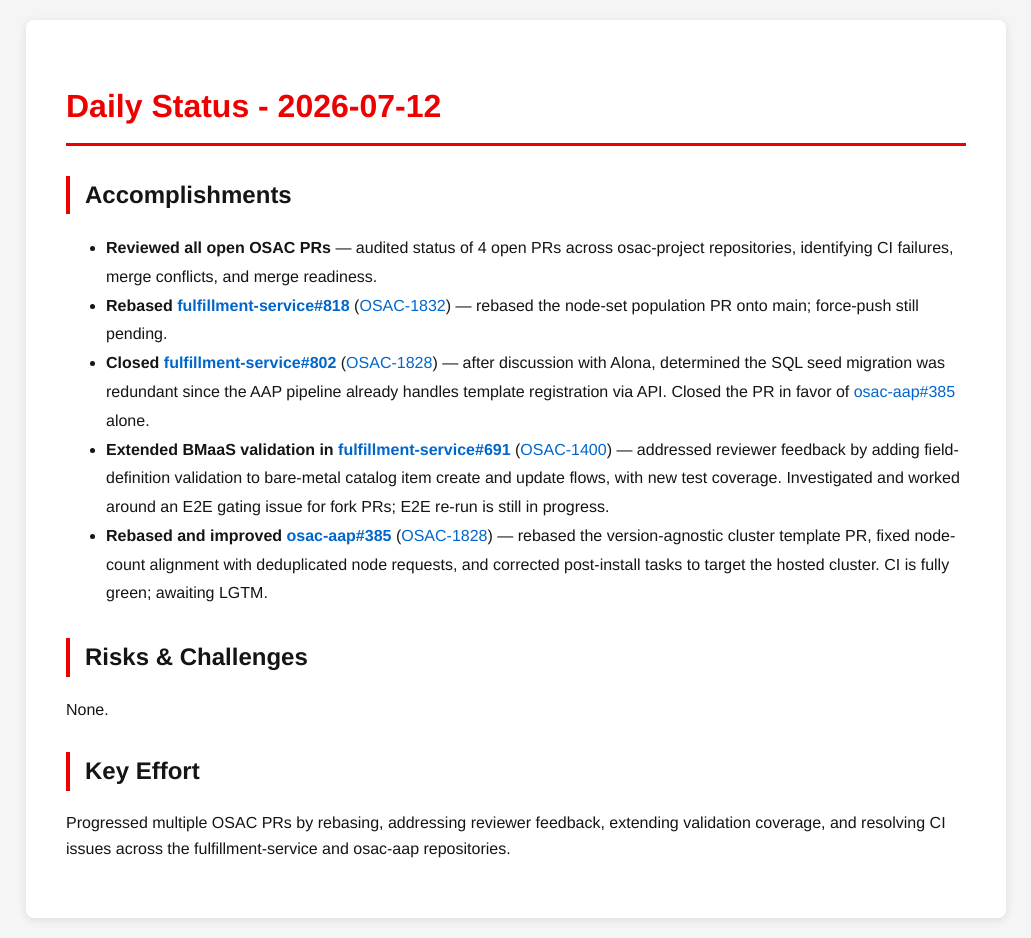
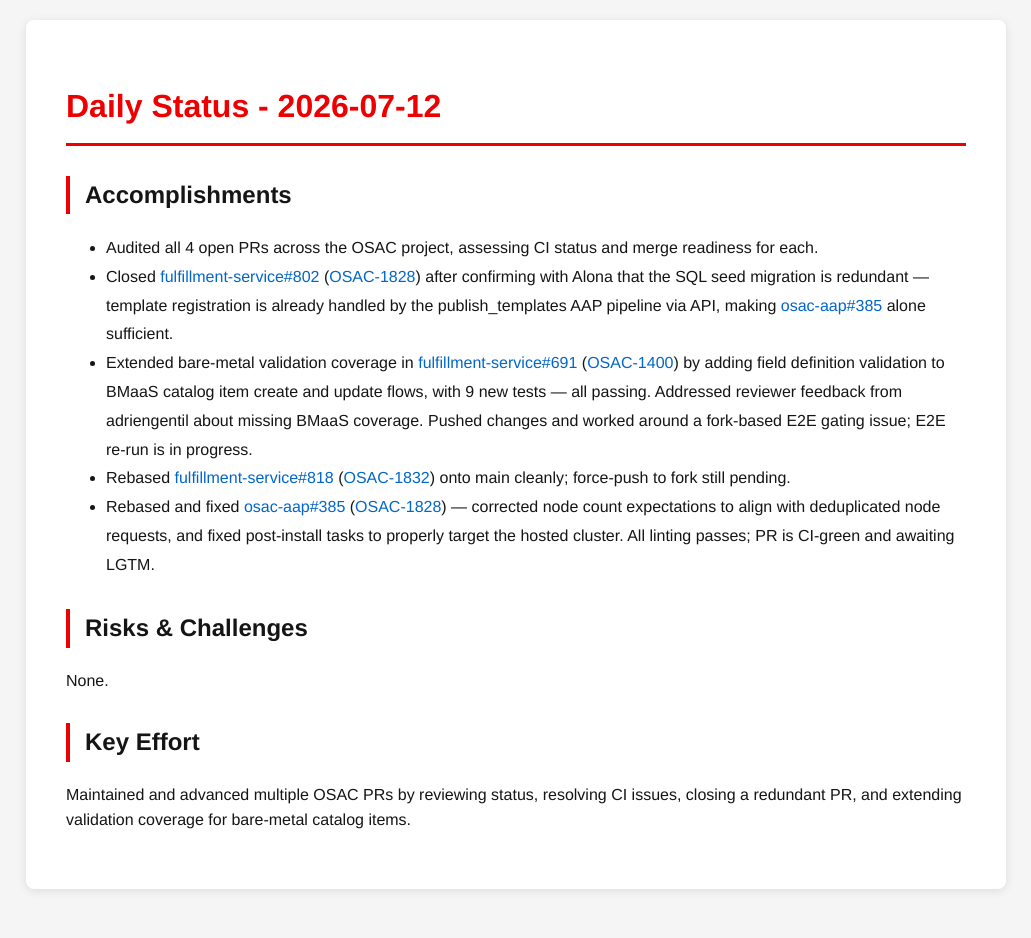
Before and after one commit to tzvatot/daily-status, a Jekyll site: the page built from 2026-07-12.md, in a window 1280 px wide. Shown: the whole page, without its empty margins (124-1155 px from the left). Built offline with Jekyll 4.4.1, drawn with Linux system fonts in a browser that asks for light colours; after the commit the page ends 909 px from its top, so only the background shows below that.

Commit message:
Daily status update - 2026-07-12

```diff
--- a/2026-07-12.md
+++ b/2026-07-12.md
@@ -7,17 +7,14 @@ date: 2026-07-12
 # Daily Status - 2026-07-12
 
 ## Accomplishments
-
-- **Reviewed all open OSAC PRs** — audited status of 4 open PRs across osac-project repositories, identifying CI failures, merge conflicts, and merge readiness.
-- **Rebased [fulfillment-service#818](https://github.com/osac-project/fulfillment-service/pull/818)** ([OSAC-1832](https://redhat.atlassian.net/browse/OSAC-1832)) — rebased the node-set population PR onto main; force-push still pending.
-- **Closed [fulfillment-service#802](https://github.com/osac-project/fulfillment-service/pull/802)** ([OSAC-1828](https://redhat.atlassian.net/browse/OSAC-1828)) — after discussion with Alona, determined the SQL seed migration was redundant since the AAP pipeline already handles template registration via API. Closed the PR in favor of [osac-aap#385](https://github.com/osac-project/osac-aap/pull/385) alone.
-- **Extended BMaaS validation in [fulfillment-service#691](https://github.com/osac-project/fulfillment-service/pull/691)** ([OSAC-1400](https://redhat.atlassian.net/browse/OSAC-1400)) — addressed reviewer feedback by adding field-definition validation to bare-metal catalog item create and update flows, with new test coverage. Investigated and worked around an E2E gating issue for fork PRs; E2E re-run is still in progress.
-- **Rebased and improved [osac-aap#385](https://github.com/osac-project/osac-aap/pull/385)** ([OSAC-1828](https://redhat.atlassian.net/browse/OSAC-1828)) — rebased the version-agnostic cluster template PR, fixed node-count alignment with deduplicated node requests, and corrected post-install tasks to target the hosted cluster. CI is fully green; awaiting LGTM.
+- Audited all 4 open PRs across the OSAC project, assessing CI status and merge readiness for each.
+- Closed [fulfillment-service#802](https://github.com/osac-project/fulfillment-service/pull/802) ([OSAC-1828](https://redhat.atlassian.net/browse/OSAC-1828)) after confirming with Alona that the SQL seed migration is redundant — template registration is already handled by the publish_templates AAP pipeline via API, making [osac-aap#385](https://github.com/osac-project/osac-aap/pull/385) alone sufficient.
+- Extended bare-metal validation coverage in [fulfillment-service#691](https://github.com/osac-project/fulfillment-service/pull/691) ([OSAC-1400](https://redhat.atlassian.net/browse/OSAC-1400)) by adding field definition validation to BMaaS catalog item create and update flows, with 9 new tests — all passing. Addressed reviewer feedback from adriengentil about missing BMaaS coverage. Pushed changes and worked around a fork-based E2E gating issue; E2E re-run is in progress.
+- Rebased [fulfillment-service#818](https://github.com/osac-project/fulfillment-service/pull/818) ([OSAC-1832](https://redhat.atlassian.net/browse/OSAC-1832)) onto main cleanly; force-push to fork still pending.
+- Rebased and fixed [osac-aap#385](https://github.com/osac-project/osac-aap/pull/385) ([OSAC-1828](https://redhat.atlassian.net/browse/OSAC-1828)) — corrected node count expectations to align with deduplicated node requests, and fixed post-install tasks to properly target the hosted cluster. All linting passes; PR is CI-green and awaiting LGTM.
 
 ## Risks & Challenges
-
 None.
 
 ## Key Effort
-
-Progressed multiple OSAC PRs by rebasing, addressing reviewer feedback, extending validation coverage, and resolving CI issues across the fulfillment-service and osac-aap repositories.
+Maintained and advanced multiple OSAC PRs by reviewing status, resolving CI issues, closing a redundant PR, and extending validation coverage for bare-metal catalog items.
```
